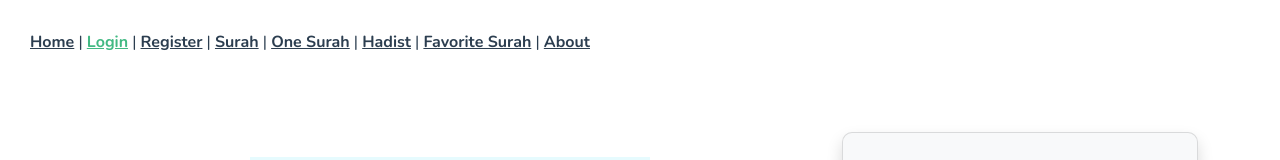
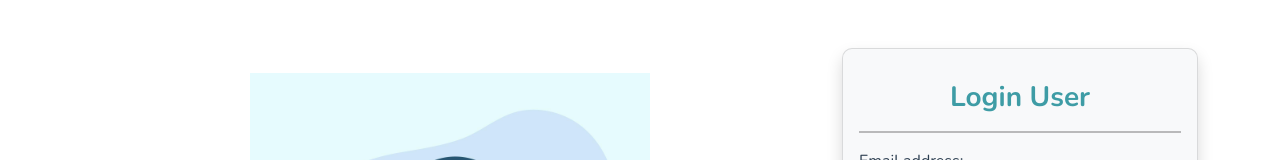
Before and after one commit to rmt-010-jersey-fox/p2-iproject-client, a Vue app: page /login in a window 1280 px wide. Shown: the top 160 px of the page. Built offline with nearby package versions, Linux system fonts and the light colour scheme.

Commit message:
perbaikan tombol seeAll surah sebelum re-deploy

```diff
--- a/src/App.vue
+++ b/src/App.vue
@@ -1,6 +1,6 @@
 <template>
   <div id="app">
-    <div id="nav">
+    <!-- <div id="nav">
       <router-link to="/">Home</router-link> |
       <router-link to="/login">Login</router-link> |
       <router-link to="/register">Register</router-link> |
@@ -9,7 +9,7 @@
       <router-link to="/hadist">Hadist</router-link> |
       <router-link to="/favoritesurah">Favorite Surah</router-link> |
       <router-link to="/about">About</router-link>
-    </div>
+    </div> -->
     <router-view/>
   </div>
 </template>
```
